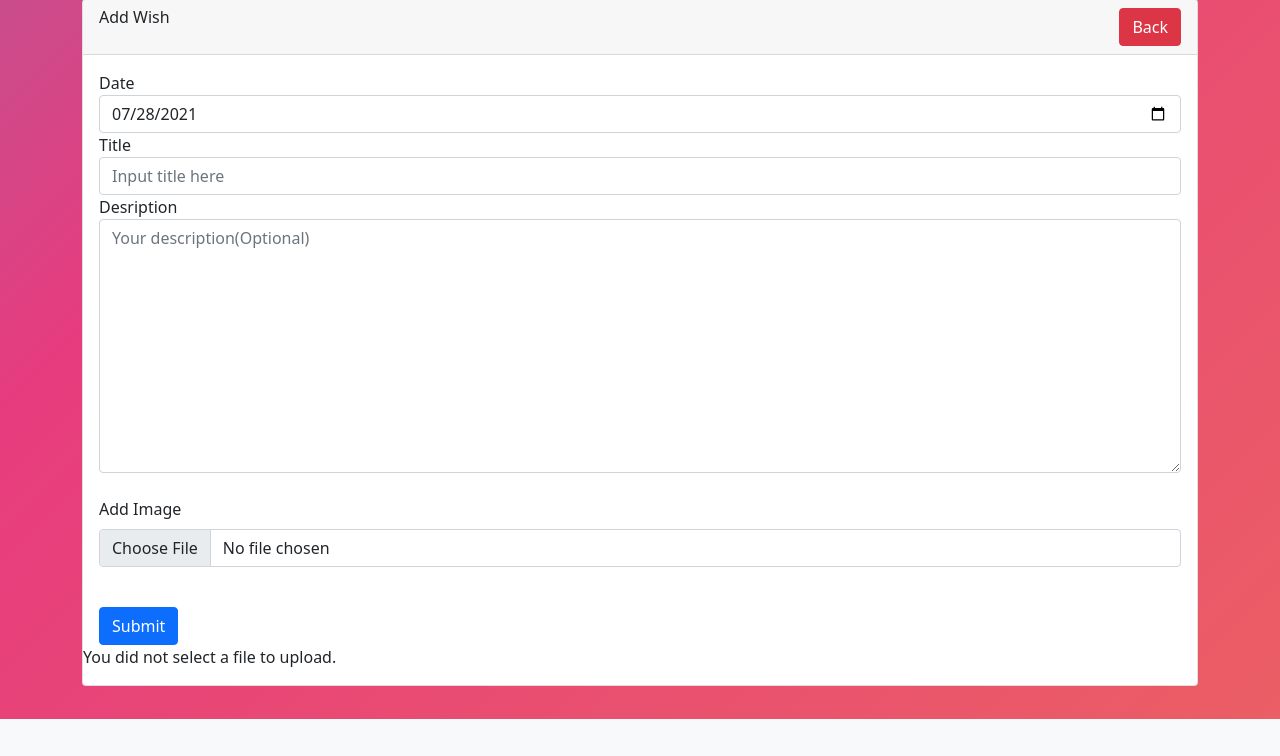
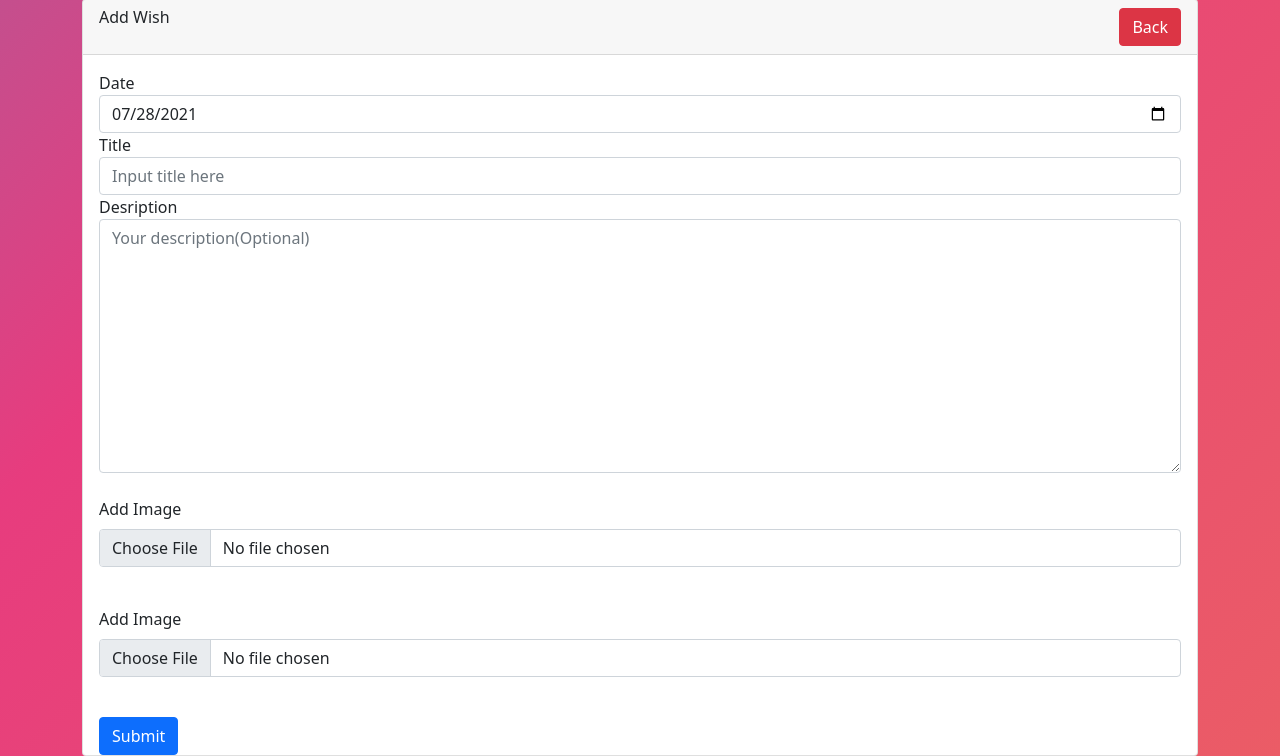
Before and after one commit to KingsDevs/wishlist-app, a CodeIgniter app: page /database/index.php/home/store_data in a window 1280 px wide. Shown: the part 81-837 px from the top of the page. Before the commit the page ends 800 px from the top, so only its background shows below. Run offline with CodeIgniter, Linux system fonts and the light colour scheme.

Commit message:
working on image feature2

```diff
--- a/application/controllers/Home.php
+++ b/application/controllers/Home.php
@@ -32,7 +32,7 @@ class Home extends CI_Controller
 
         $this->load->library('upload', $config);
 
-        if ( ! $this->upload->do_upload('userfile'))
+        if ( ! $this->upload->do_upload('wish_img'))
         {
             $error = array('error' => $this->upload->display_errors());
             $this->load->view('templates\header.php');
@@ -42,17 +42,17 @@ class Home extends CI_Controller
         else
         {
             $data = array('upload_data' => $this->upload->data());
-            echo $data;
-            // $wishlist_datas =
-            // [
-            //     'date' => $this->input->post('date'),
-            //     'title' => $this->input->post('title'),
-            //     'description' => $this->input->post('description')
+            $wishlist_datas =
+            [
+                'date' => $this->input->post('date'),
+                'title' => $this->input->post('title'),
+                'description' => $this->input->post('description'),
+                'wish_img' => $data['upload_data']['file_name']
 
-            // ];
+            ];
 
-            // $this->load->model('WishlistModel');
-            // $this->WishlistModel->insert_data($wishlist_datas);
+            $this->load->model('WishlistModel');
+            $this->WishlistModel->insert_data($wishlist_datas);
             redirect(base_url('home'));
         }
 
--- a/application/views/home/add_wish.php
+++ b/application/views/home/add_wish.php
@@ -29,16 +29,25 @@
                             <br>
                             <div class="mb-3">
                                 <label for="formFile" class="form-label">Add Image</label>
-                                <input class="form-control" type="file" id="formFile" name="wish_img">
+                                <input class="form-control" type="file" id="formFile" name="wish_img" required>
                             </div>
                         </div>
+
+                        <div class="form-group">
+                            <br>
+                            <div class="mb-3">
+                                <label for="formFile" class="form-label">Add Image</label>
+                                <input class="form-control" type="file" id="formFile" name="wish_img" required>
+                            </div>
+                        </div>
+
                         <br>
                         <button type="submit" class="btn btn-primary float-start">Submit</a>
                     </div>
 
                 </form>
 
-                <?php echo $error?>
+
             </div>
         </div>
     </div>
--- a/application/views/home/index.php
+++ b/application/views/home/index.php
@@ -12,7 +12,7 @@
                     <table class="table table-bordered">
                         <?php foreach($wishlist as $wd) : ?>
                             <div class="card mb-3">
-                                <img src="..." class="card-img-top" alt="...">
+                                <img src="<?php echo "/uploads/images/".$wd->wish_img ?>" class="card-img-top w-50 p-3" alt="Wish Image">
                                 <div class="card-body">
                                     <h5 class="card-title"><?=$wd->title; ?></h5>
                                     <p class="card-text"><?=$wd->description; ?></p>
--- /dev/null
+++ b/application/views/home/test.php
@@ -0,0 +1,3 @@
+<?php
+    echo $data;
+?>
```
Also changed, not shown: uploads/images/Screenshot_(1).png (added), uploads/images/Screenshot_(6).png (added), uploads/images/Screenshot_(6)1.png (added), uploads/images/Screenshot_(6)2.png (added), uploads/images/Screenshot_(6)3.png (added), uploads/images/Screenshot_(6)4.png (added), uploads/images/Screenshot_(6)5.png (added), uploads/images/Screenshot_(6)6.png (added), uploads/images/istockphoto-1182241805-612x612.jpg (added).
